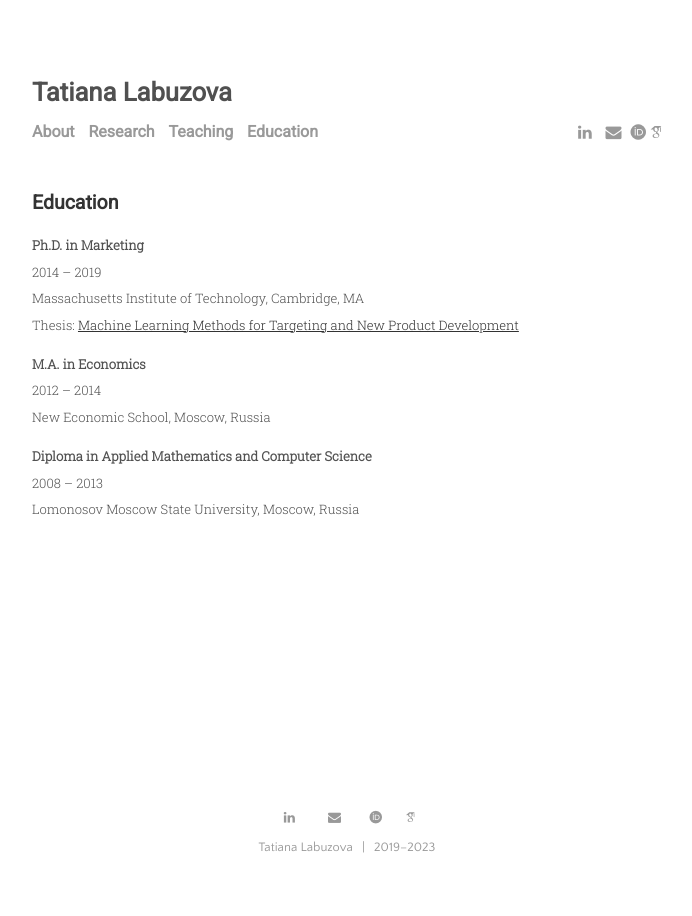
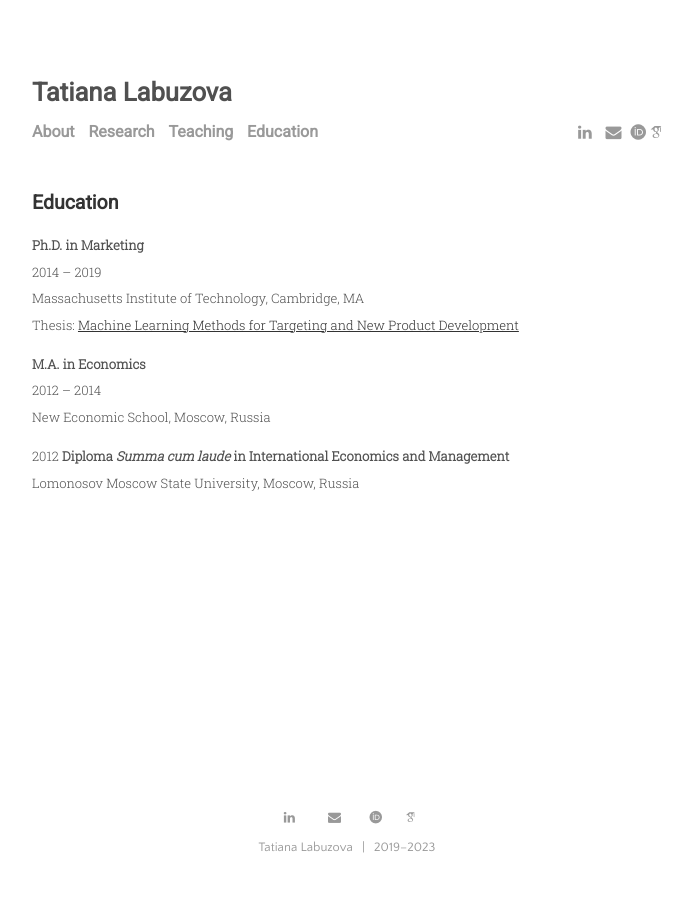
Before and after one commit to tatianalabuzova/tatianalabuzova.github.io, a Jekyll site: the page built from menu/education.md, in a window 1280 px wide. Shown: the whole page, without its empty margins (293-985 px from the left). Built offline with Jekyll 4.4.1, drawn with Linux system fonts in a browser that asks for light colours; some web fonts are replaced.

Commit message:
Update education.md

```diff
--- a/menu/education.md
+++ b/menu/education.md
@@ -13,6 +13,5 @@ __M.A. in Economics__ <br>
 2012 – 2014  <br>
 New Economic School, Moscow, Russia
 
-__Diploma in Applied Mathematics and Computer Science__ <br>
-2008 – 2013 <br>
+2012 __Diploma _Summa cum laude_ in International Economics and Management__ <br>
 Lomonosov Moscow State University, Moscow, Russia
```
